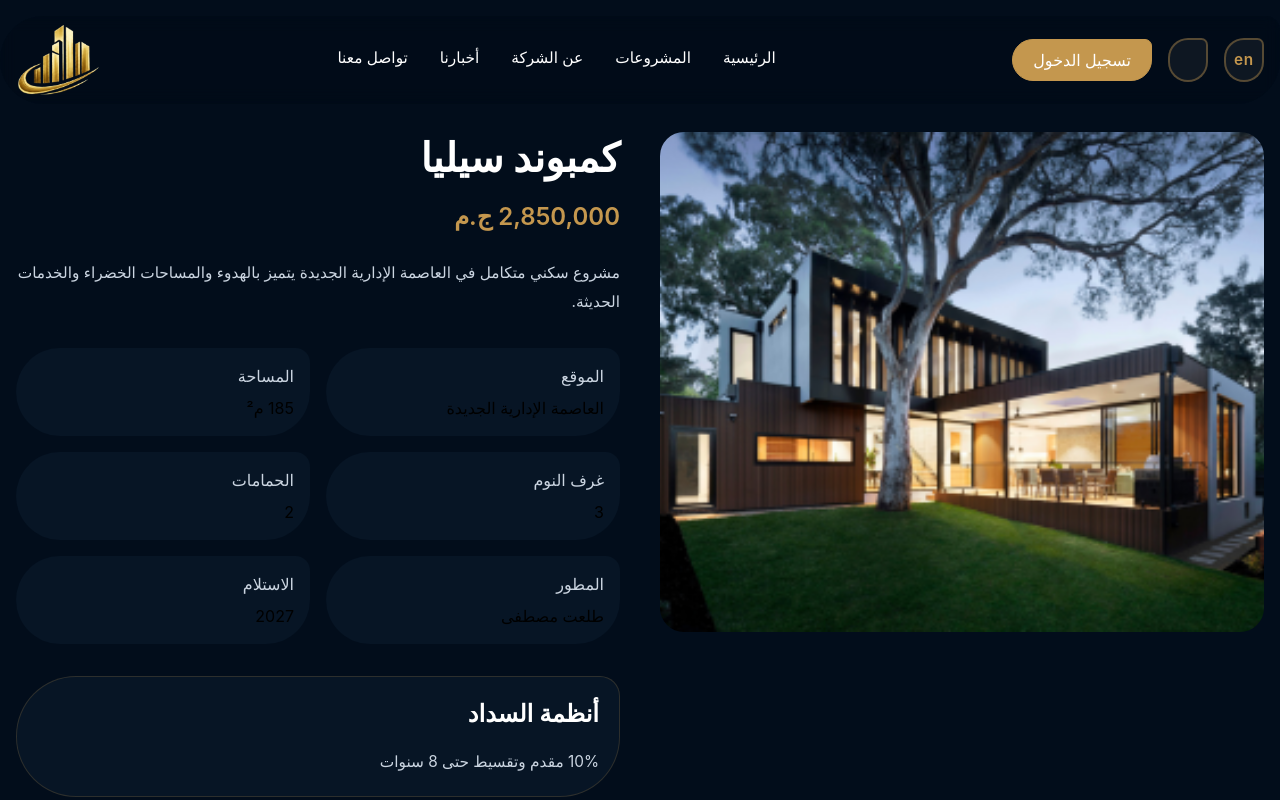
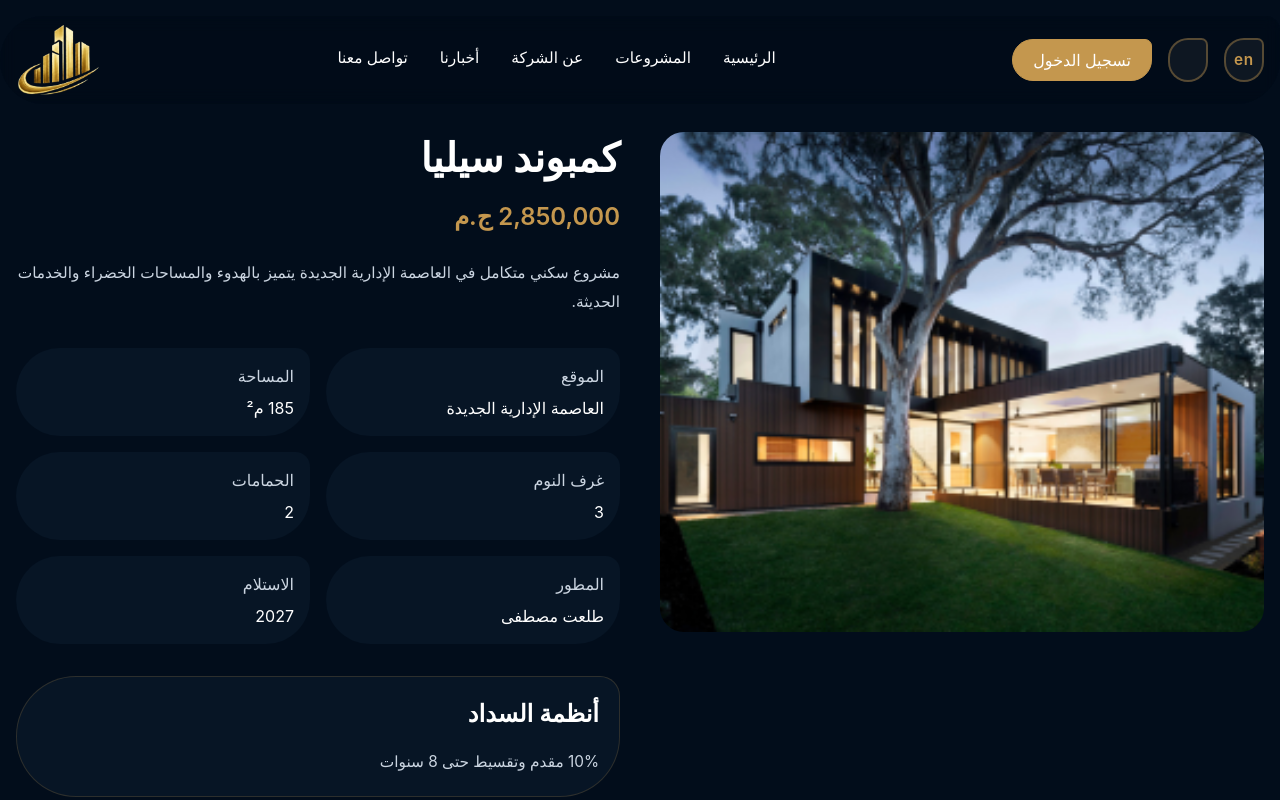
Before and after one commit to abdoelkasby58/egyptrealestate, a Vue app: page /pagedetailscompaund/1 in a window 1280 px wide. Shown: the top 800 px of the page. Built offline with nearby package versions, Linux system fonts and the light colour scheme; some icons are missing.

Commit message:
update center color text

```diff
--- a/src/components/PageDetails.vue
+++ b/src/components/PageDetails.vue
@@ -110,7 +110,7 @@ console.log(storeDet)
             {{ $t("projectDetails.location") }}
         </p>
 
-        <h3>{{ project?.location }}</h3>
+        <h3 class="text-[var(--color-title)] ">{{ project?.location }}</h3>
     </div>
 
     <div
@@ -121,7 +121,7 @@ console.log(storeDet)
             {{ $t("projectDetails.area") }}
         </p>
 
-        <h3>{{ project?.area }}</h3>
+        <h3 class="text-[var(--color-title)]">{{ project?.area }}</h3>
     </div>
 
     <div
@@ -132,7 +132,7 @@ console.log(storeDet)
             {{ $t("projectDetails.bedrooms") }}
         </p>
 
-        <h3>{{ project?.bedrooms }}</h3>
+        <h3 class="text-[var(--color-title)]">{{ project?.bedrooms }}</h3>
     </div>
 
     <div
@@ -143,7 +143,7 @@ console.log(storeDet)
             {{ $t("projectDetails.bathrooms") }}
         </p>
 
-        <h3>{{ project?.bathrooms }}</h3>
+        <h3 class="text-[var(--color-title)]">{{ project?.bathrooms }}</h3>
     </div>
 
     <div
@@ -154,7 +154,7 @@ console.log(storeDet)
             {{ $t("projectDetails.developer") }}
         </p>
 
-        <h3>{{ project?.developer }}</h3>
+        <h3 class="text-[var(--color-title)]">{{ project?.developer }}</h3>
     </div>
 
     <div
@@ -165,7 +165,7 @@ console.log(storeDet)
             {{ $t("projectDetails.delivery") }}
         </p>
 
-        <h3>{{ project?.delivery }}</h3>
+        <h3 class="text-[var(--color-title)]">{{ project?.delivery }}</h3>
     </div>
 
 </div>
```
